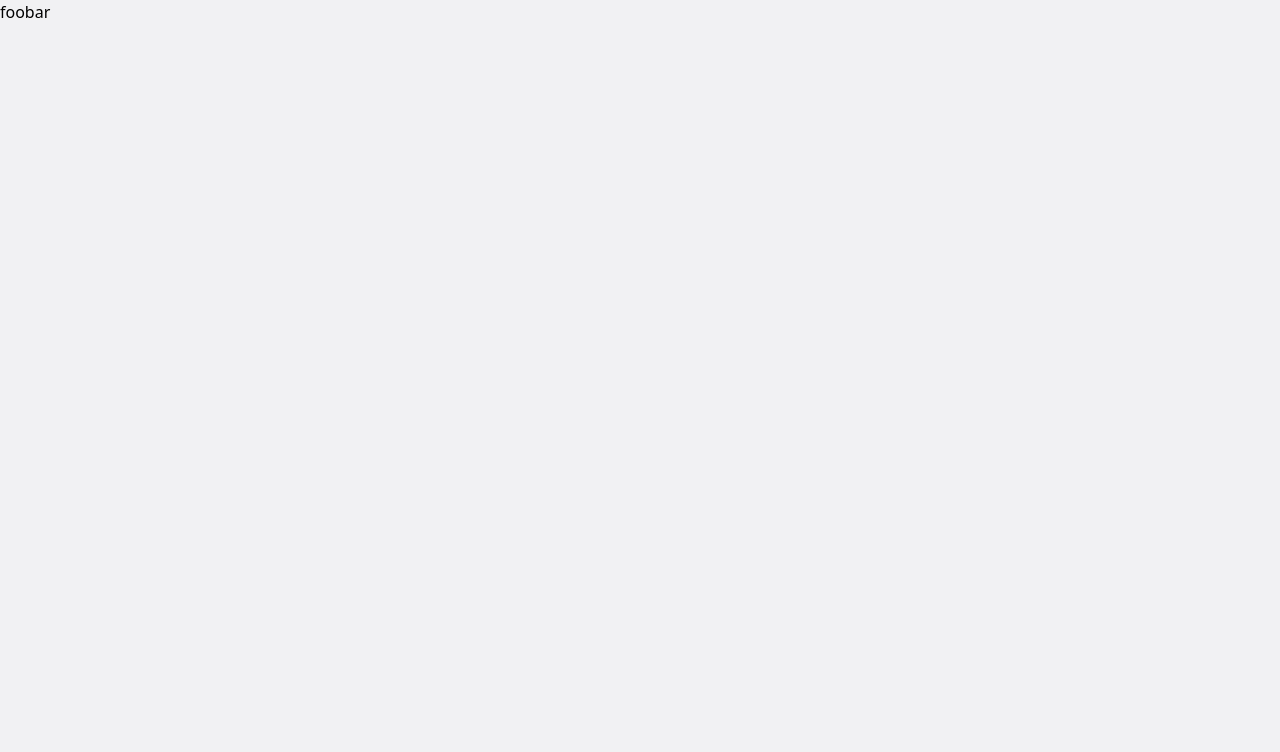
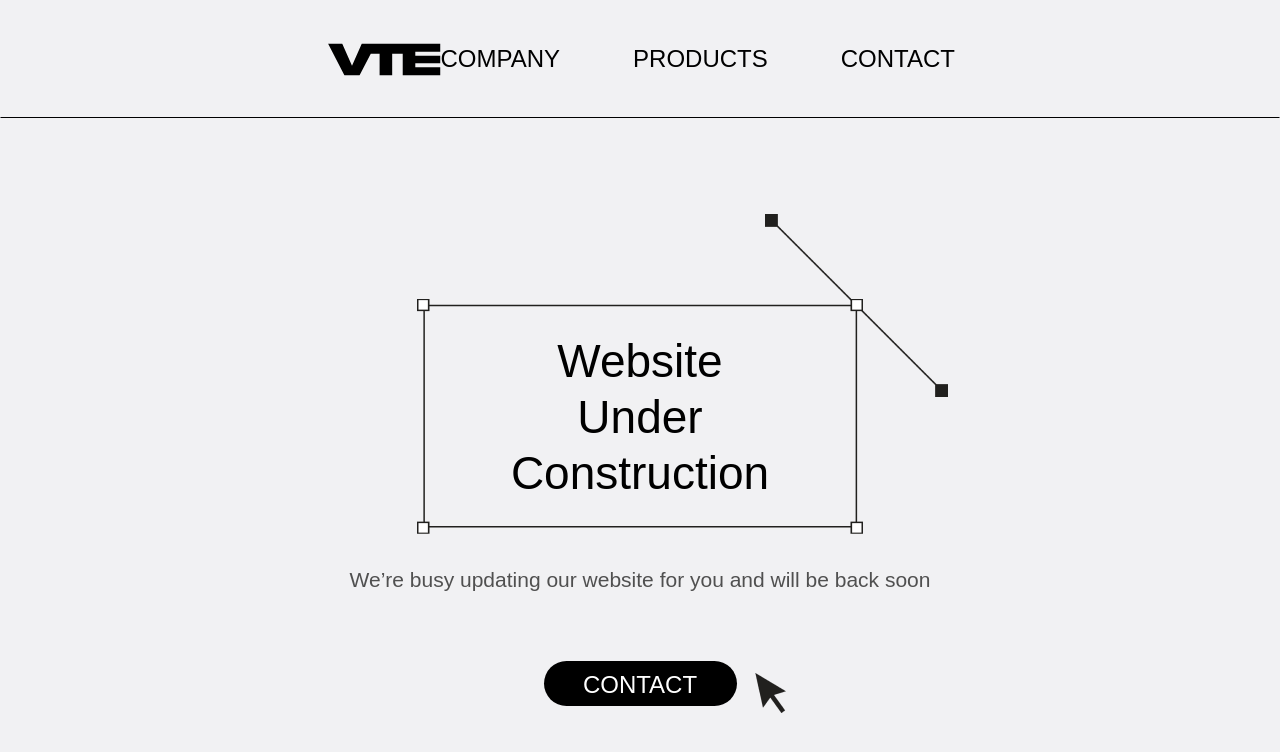
Before and after one commit to jkiwkoo/vte_front, a Next.js app: page / in a window 1280 px wide. Shown: the top 752 px of the page. Built offline with nearby package versions, Linux system fonts and the light colour scheme; a web font is replaced by a local one.

Commit message:
Apply main page

```diff
--- /dev/null
+++ b/src/assets/VTELogo.tsx
@@ -0,0 +1,26 @@
+export const VTELogo: React.FC<React.SVGAttributes<SVGSVGElement>> = (
+  props,
+) => {
+  return (
+    <svg
+      width="123"
+      height="35"
+      viewBox="0 0 123 35"
+      fill="none"
+      xmlns="http://www.w3.org/2000/svg"
+      {...props}
+    >
+      <g clipPath="url(#clip0_304_4)">
+        <path
+          d="M122.949 8.96407V0H86.509H81.6692H52.4824H40.0527H36.9925L26.2345 24.2966L15.4764 0H0L18.0514 35H34.4041L46.7529 11.0914H56.4054V35H70.1563V11.0914H81.6692V35H122.949V26.0092H95.4201V21.5405H122.949V13.4327H95.4201V8.96407H122.949Z"
+          fill="black"
+        />
+      </g>
+      <defs>
+        <clipPath id="clip0_304_4">
+          <rect width="122.949" height="35" fill="white" />
+        </clipPath>
+      </defs>
+    </svg>
+  );
+};
--- /dev/null
+++ b/src/components/Header.tsx
@@ -0,0 +1,14 @@
+import { VTELogo } from '@/assets/VTELogo';
+
+export const Header = () => {
+  return (
+    <div className="h-[118px] flex items-center justify-between border border-transparent border-b-black">
+      <VTELogo className="ml-[327px] hover:cursor-pointer" />
+      <div className="flex mr-[324px] gap-[73px] text-[24px] font-apple">
+        <div className="hover:cursor-pointer">COMPANY</div>
+        <div className="hover:cursor-pointer">PRODUCTS</div>
+        <div className="hover:cursor-pointer">CONTACT</div>
+      </div>
+    </div>
+  );
+};
--- a/src/pages/_app.tsx
+++ b/src/pages/_app.tsx
@@ -1,8 +1,45 @@
 import '@/styles/globals.css';
 import type { AppProps } from 'next/app';
+import localFont from '@next/font/local';
+
+const Applefonts = localFont({
+  src: [
+    {
+      path: '../../public/fonts/AppleSDGothicNeoB.ttf',
+      weight: '400',
+    },
+  ],
+  variable: '--font-apple',
+});
+
+const GmarketFonts = localFont({
+  src: [
+    {
+      path: '../../public/fonts/GmarketSansTTFMedium.ttf',
+      weight: '400',
+    },
+  ],
+  variable: '--font-gmarket',
+});
+
+const GmarketBoldFonts = localFont({
+  src: [
+    {
+      path: '../../public/fonts/GmarketSansTTFBold.ttf',
+      weight: '400',
+    },
+  ],
+  variable: '--font-gmarketBold',
+});
 
 const App = ({ Component, pageProps }: AppProps) => {
-  return <Component {...pageProps} />;
+  return (
+    <div
+      className={`${GmarketFonts.variable} ${GmarketBoldFonts.variable} ${Applefonts.variable} font-gmarket`}
+    >
+      <Component {...pageProps} />
+    </div>
+  );
 };
 
 export default App;
--- a/src/pages/index.tsx
+++ b/src/pages/index.tsx
@@ -1,4 +1,6 @@
+import { Header } from '@/components/Header';
 import Head from 'next/head';
+import Image from 'next/image';
 
 const Home = () => {
   return (
@@ -9,7 +11,50 @@ const Home = () => {
         <meta name="viewport" content="width=device-width, initial-scale=1" />
         <link rel="icon" href="/favicon.ico" />
       </Head>
-      <main>foobar</main>
+      <Header />
+      <div className="flex flex-col items-center">
+        <div className="mt-[181px] w-[446px] h-[235px] flex items-center justify-center">
+          <Image
+            className="absolute ml-[433px] mb-[222px]"
+            src="/images/MainBannerTail.png"
+            alt="test2"
+            width={183}
+            height={183}
+          />
+          <Image
+            className="absolute"
+            src="/images/MainBanner.png"
+            alt="test"
+            width={446}
+            height={235}
+          />
+          <div
+            className={`text-[46px] flex flex-col items-center justify-center text-center font-gmarketBold leading-[56px]`}
+          >
+            <div>Website</div>
+            <div>Under</div>
+            <div>Construction</div>
+          </div>
+        </div>
+        <div className="text-vte-gray text-[21px] mt-[30px]">
+          We’re busy updating our website for you and will be back soon
+        </div>
+        <div
+          className="w-[193px] h-[45px] bg-black hover:bg-opacity-80 hover:cursor-pointer rounded-[30px] text-[24px] text-white flex items-center text-center justify-center mt-[65px]"
+          onClick={() => {
+            window.open('https://pf.kakao.com/_yxjsAG/chat');
+          }}
+        >
+          <div className="pt-1 font-gmarketBold">CONTACT</div>
+          <Image
+            className="absolute ml-[260px] mt-[20px]"
+            src="/images/Mouse.png"
+            alt="mouse"
+            width={31}
+            height={40}
+          />
+        </div>
+      </div>
     </>
   );
 };
--- a/tailwind.config.js
+++ b/tailwind.config.js
@@ -3,13 +3,20 @@ module.exports = {
   content: [
     './src/pages/**/*.{js,ts,jsx,tsx}',
     './src/components/**/*.{js,ts,jsx,tsx}',
+    './src/assets/**/*.{js,ts,jsx,tsx}',
   ],
   theme: {
     extend: {
       colors: {
-        'default': '#F1F1F3'
+        'default': '#F1F1F3',
+        'vte-gray': '#505050'
       }
     },
+    fontFamily: {
+      gmarket: ['var(--font-gmarket)'],
+      gmarketBold: ['var(--font-gmarketBold)'],
+      apple: ['var(--font-apple)']
+    }
   },
   plugins: [],
 }
```
Also changed, not shown: package.json (+11 -10 lines), 1 other file (tests, documents, lock files or other folders).
